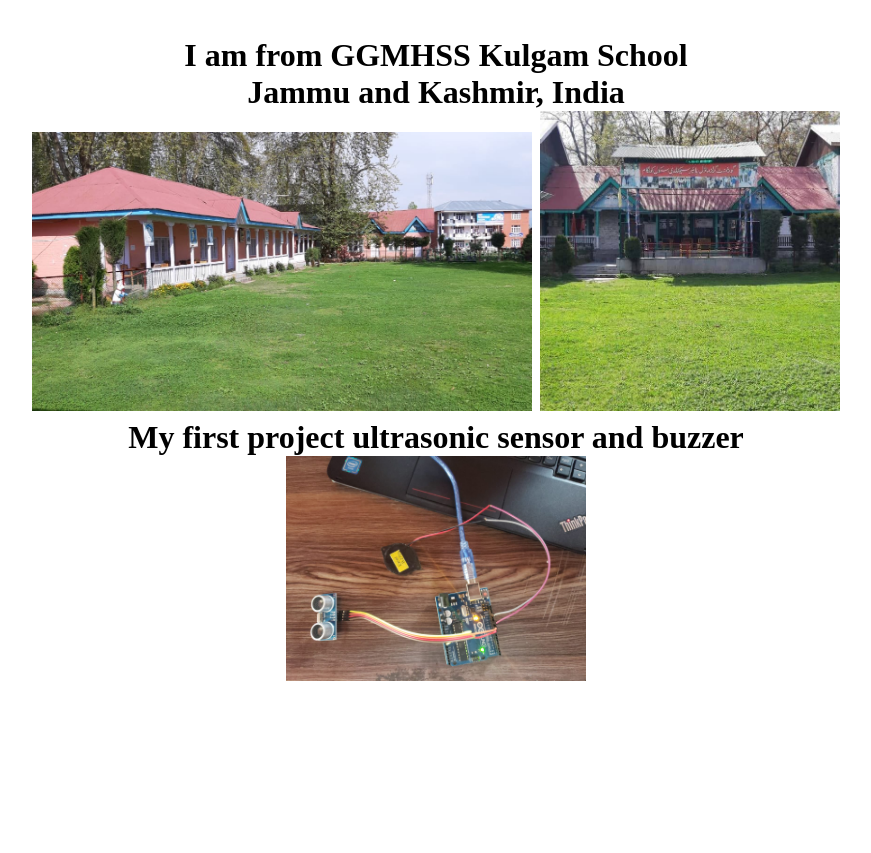
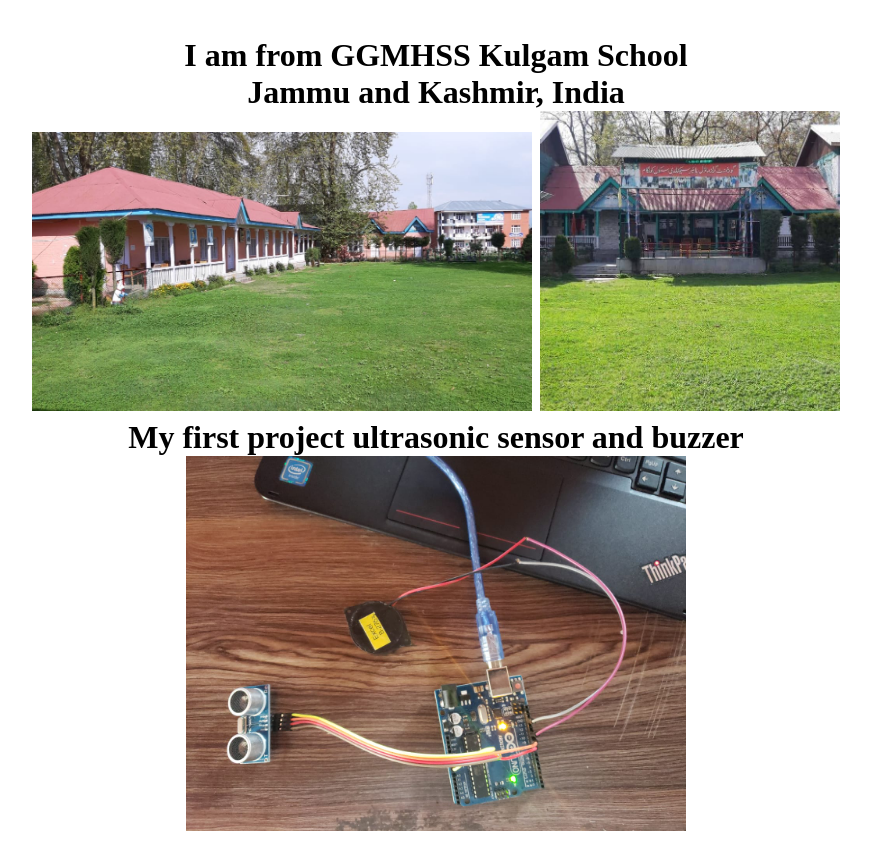
Before and after one commit to Arbeena13/arbeena13.github.io, a plain HTML site: page index.html in a window 1280 px wide. Shown: the part 66-919 px from the top of the page, without its empty margins (204-1075 px from the left). Before the commit the page ends 800 px from the top, so only its background shows below. Drawn offline with Linux system fonts and the light colour scheme.

Commit message:
Update index.html
added height

```diff
--- a/index.html
+++ b/index.html
@@ -19,7 +19,8 @@
 
 
 
-     <img src="PHOTO.jpg" width="300" hight="300">
+
+     <img src="PHOTO.jpg" width="500" hight="500">
 
 
 
```
